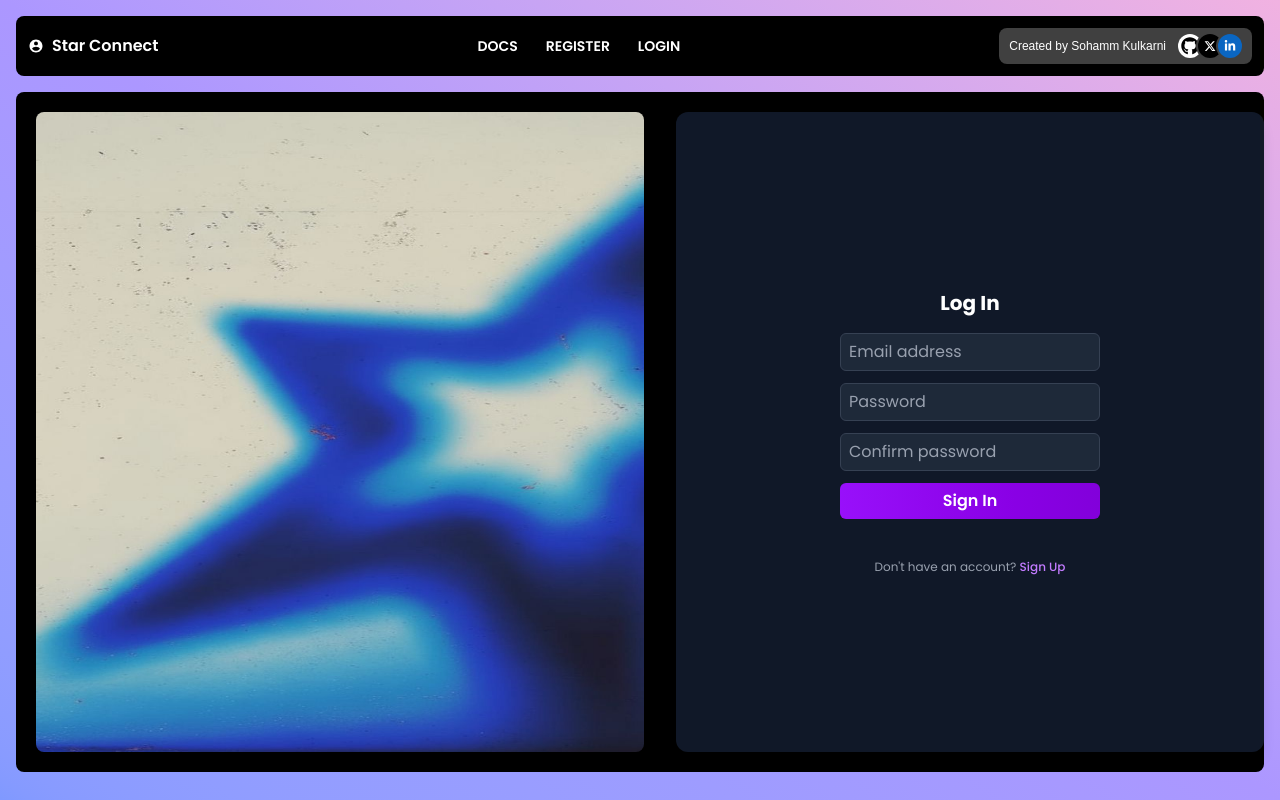
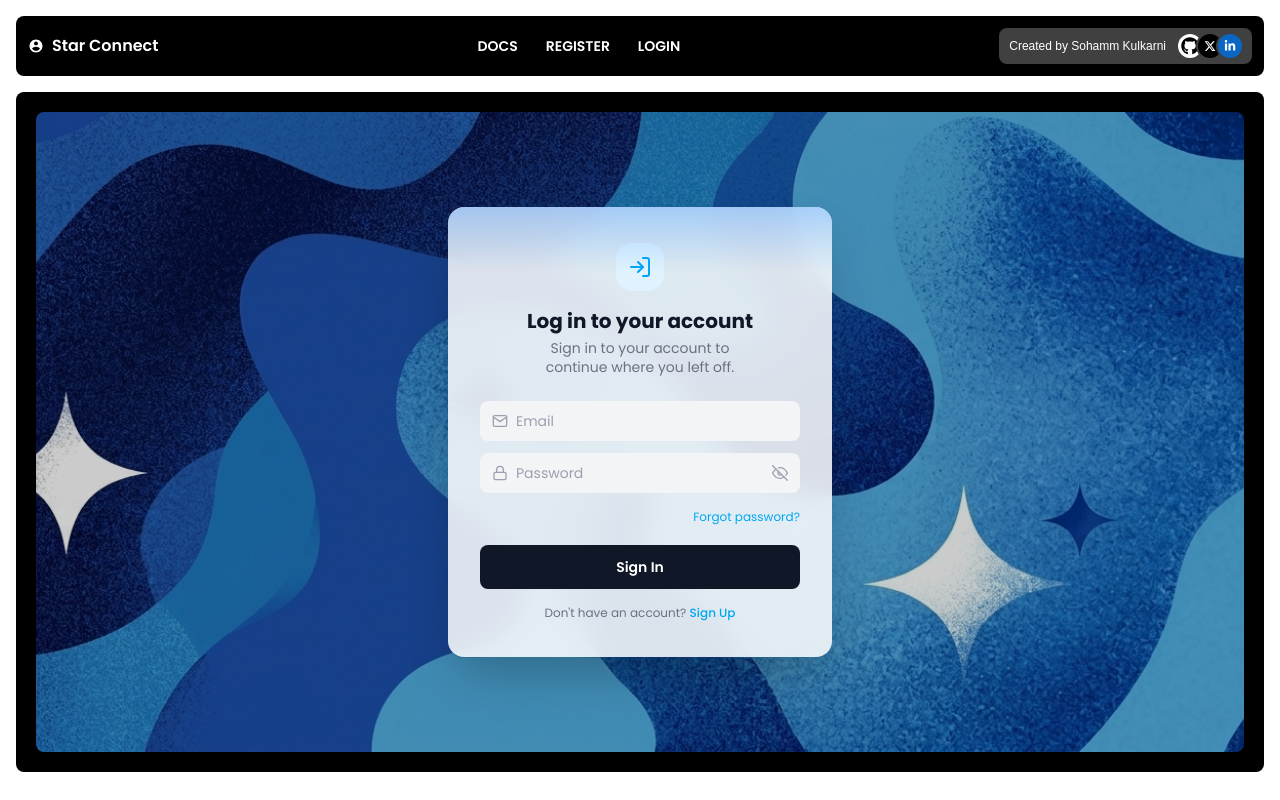
Before and after one commit to sohammk08/starconnect, a React (Vite) app: page /login in a window 1280 px wide. Built offline with nearby package versions, Linux system fonts and the light colour scheme; a web font is replaced by a local one.

Commit message:
ui/ux: Responsive nav and finalized register/login
- Made the nav responsive for mobile view

- Finalized/implemented the designs for the Login and Register pages

```diff
--- a/src/App.jsx
+++ b/src/App.jsx
@@ -14,7 +14,7 @@ function App() {
   return (
     <div className="flex h-screen w-screen">
       <Router>
-        <div className="flex h-screen w-screen bg-linear-to-tr from-[#0033ff]/50 via-[#977dff]/80 to-[#f1b2e1] dark:bg-black">
+        <div className="flex h-screen w-screen bg-white dark:bg-black">
           {userState && <Nav />}
           <div className="grow items-center">
             <Routes>
--- a/src/components/Nav.jsx
+++ b/src/components/Nav.jsx
@@ -1,11 +1,21 @@
+import { useState } from "react";
 import DevBadge from "./DevBadge";
+import { RxCross2 } from "react-icons/rx";
 import { IoMdContact } from "react-icons/io";
 import { useNavigate } from "react-router-dom";
+import { GiHamburgerMenu } from "react-icons/gi";
 
 function Nav() {
   const navigate = useNavigate();
+  const [menuOpen, setMenuOpen] = useState(false);
+
+  const handleNav = (path) => {
+    setMenuOpen(false);
+    navigate(path);
+  };
 
   return (
+    <>
       <div className="flex bg-black p-3 justify-between w-full rounded-lg">
         <h2
           className="text-white font-semibold flex items-center cursor-pointer"
@@ -14,7 +24,8 @@ function Nav() {
           <IoMdContact className="mr-2" />
           Star Connect
         </h2>
-      <ul className="flex space-x-3 my-auto">
+
+        <ul className="hidden md:flex space-x-3 my-auto">
           <li
             className="text-sm uppercase font-semibold bg-black text-white cursor-pointer rounded-lg px-2 py-1"
             onClick={() => navigate("/docs")}
@@ -34,8 +45,74 @@ function Nav() {
             Login
           </li>
         </ul>
+
+        <button
+          className="md:hidden text-white text-2xl focus:outline-none"
+          onClick={() => setMenuOpen(true)}
+        >
+          <GiHamburgerMenu />
+        </button>
+
+        <div className="hidden md:block">
           <DevBadge />
         </div>
+      </div>
+
+      <div
+        className={`fixed inset-0 z-50 flex flex-col py-5 items-center justify-between backdrop-blur-xl bg-black/40 transition-all duration-500 ease-in-out ${
+          menuOpen
+            ? "opacity-100 pointer-events-auto"
+            : "opacity-0 pointer-events-none"
+        }`}
+      >
+        <div className="flex w-full justify-between items-center px-6">
+          <div
+            className={`flex items-center text-white font-semibold text-lg transition-all duration-500 ${
+              menuOpen
+                ? "opacity-100 translate-y-0"
+                : "opacity-0 -translate-y-4"
+            }`}
+          >
+            <IoMdContact className="mr-2 text-2xl" />
+            Star Connect
+          </div>
+
+          <button
+            className={`text-white text-lg bg-white/10 border border-white/20 rounded-xl p-2 transition-all duration-500 ${
+              menuOpen ? "opacity-100 rotate-0" : "opacity-0 rotate-90"
+            }`}
+            onClick={() => setMenuOpen(false)}
+          >
+            <RxCross2 />
+          </button>
+        </div>
+
+        <ul className="flex flex-col items-center space-y-8">
+          {[
+            { label: "Docs", path: "/docs" },
+            { label: "Register", path: "/register" },
+            { label: "Login", path: "/login" },
+          ].map(({ label, path }, i) => (
+            <li
+              key={path}
+              className={`text-white text-3xl font-bold cursor-pointer transition-all duration-500 hover:opacity-70 ${
+                menuOpen
+                  ? "opacity-100 translate-y-0"
+                  : "opacity-0 translate-y-6"
+              }`}
+              style={{
+                transitionDelay: menuOpen ? `${i * 80 + 150}ms` : "0ms",
+              }}
+              onClick={() => handleNav(path)}
+            >
+              {label}
+            </li>
+          ))}
+        </ul>
+
+        <DevBadge />
+      </div>
+    </>
   );
 }
 
--- a/src/pages/Login.jsx
+++ b/src/pages/Login.jsx
@@ -1,73 +1,94 @@
-import React from "react";
 import Nav from "../components/Nav";
-import { FiStar } from "react-icons/fi";
-import { FaStar } from "react-icons/fa";
+import React, { useState } from "react";
+import { useNavigate } from "react-router-dom";
+import { FiMail, FiLock, FiEye, FiEyeOff, FiLogIn } from "react-icons/fi";
 
 function Login() {
+  const [showPassword, setShowPassword] = useState(false);
+  const navigate = useNavigate();
+
   return (
-    <div className="mx-4 mt-4">
+    <div className="mx-2 sm:mx-4 mt-4">
       <Nav />
-      <div className="flex h-[85vh] bg-black items-center mt-4 rounded-lg">
+      <div className="relative flex min-h-[85vh] bg-black items-center justify-center mt-4 rounded-lg overflow-hidden py-6 sm:py-0">
+        {/* bg */}
+        <div className="absolute inset-0 p-2 sm:p-5">
           <img
             src="/image.png"
-          className="h-[80vh] aspect-19/20 rounded-lg ml-5"
+            className="h-full w-full object-cover rounded-lg"
             alt=""
-        />
-        <form className=" flex flex-col w-4xl h-[80vh] p-8 rounded-xl justify-center items-center shadow-lg ml-8 bg-gray-900">
-          <h2 className="text-center text-xl font-bold mb-4 text-white">
-            Log In
-          </h2>
-
-          <div className="mb-3">
-            <input
-              type="email"
-              placeholder="Email address"
-              className="w-65 px-2 py-1.5 rounded-md border border-gray-700 bg-gray-800 text-white placeholder-gray-400 focus:outline-none focus:ring-1 focus:ring-purple-500 focus:border-transparent transition"
-              required
           />
         </div>
 
-          <div className="mb-3">
+        <div className="absolute inset-0 bg-black/20 rounded-lg" />
+
+        {/* Login card */}
+        <div className="relative z-10 bg-white/85 backdrop-blur-md rounded-2xl shadow-2xl px-4 sm:px-8 py-6 sm:py-9 w-full max-w-[90%] sm:max-w-sm mx-3 sm:mx-4 overflow-hidden">
+          <div className="absolute top-0 left-0 right-0 h-16 bg-linear-to-b from-blue-400/40 to-transparent rounded-t-2xl pointer-events-none" />
+          <div className="flex justify-center mb-2.5 sm:mb-4">
+            <div className="bg-sky-100 p-3 rounded-2xl">
+              <FiLogIn className="text-sky-500 text-2xl" />
+            </div>
+          </div>
+          <h1 className="text-center text-base sm:text-xl font-bold text-gray-900 mb-1">
+            Log in to your account
+          </h1>
+          <p className="text-center text-xs sm:text-sm text-gray-500 mb-4 sm:mb-6 leading-snug">
+            Sign in to your account to
+            <br className="hidden sm:block" /> continue where you left off.
+          </p>
+          <div className="flex flex-col gap-2 sm:gap-3">
+            <div className="flex items-center gap-2 bg-gray-100 rounded-lg px-3 py-2 sm:py-2.5">
+              <FiMail className="text-gray-400 text-base shrink-0" />
               <input
-              type="password"
-              placeholder="Password"
-              className="w-65 px-2 py-1.5 rounded-md border border-gray-700 bg-gray-800 text-white placeholder-gray-400 focus:outline-none focus:ring-1 focus:ring-purple-500 focus:border-transparent transition"
-              required
+                type="email"
+                placeholder="Email"
+                className="bg-transparent text-sm text-gray-700 placeholder-gray-400 outline-none w-full"
               />
             </div>
-
-          <div className="mb-3">
+            <div className="flex items-center gap-2 bg-gray-100 rounded-lg px-3 py-2 sm:py-2.5">
+              <FiLock className="text-gray-400 text-base shrink-0" />
               <input
-              type="password"
-              placeholder="Confirm password"
-              className="w-65 px-2 py-1.5 rounded-md border border-gray-700 bg-gray-800 text-white placeholder-gray-400 focus:outline-none focus:ring-1 focus:ring-purple-500 focus:border-transparent transition"
-              required
+                type={showPassword ? "text" : "password"}
+                placeholder="Password"
+                className="bg-transparent text-sm text-gray-700 placeholder-gray-400 outline-none w-full"
               />
+              <button
+                type="button"
+                onClick={() => setShowPassword(!showPassword)}
+                className="text-gray-400 hover:text-gray-600 transition-colors shrink-0"
+              >
+                {showPassword ? (
+                  <FiEye className="text-base" />
+                ) : (
+                  <FiEyeOff className="text-base" />
+                )}
+              </button>
             </div>
-
+            <div
+              className="flex justify-end py-1 text-xs text-sky-500 hover:text-sky-400 transition-colors"
+              onClick={() => navigate("/forgot-password")}
+            >
+              Forgot password?
+            </div>
             <button
-            type="submit"
-            className="w-65 py-1.5 px-2 rounded-md text-white font-semibold bg-linear-to-r from-purple-600 to-purple-700 hover:from-purple-700 hover:to-purple-800 transition duration-200 mb-3"
+              onClick={() => navigate("/dashboard")}
+              className="mt-1 w-full bg-gray-900 hover:bg-gray-700 active:scale-95 transition-all text-white text-sm font-semibold rounded-lg py-2.5 sm:py-3"
             >
               Sign In
             </button>
 
-          <div className="relative mb-3">
-            <div className="absolute inset-0 flex items-center">
-              <div className="w-full border-t border-gray-700"></div>
+            <p className="text-center text-xs text-gray-500 mt-1">
+              Don't have an account?{" "}
+              <span
+                onClick={() => navigate("/register")}
+                className="text-sky-500 hover:text-sky-400 font-medium cursor-pointer transition-colors"
+              >
+                Sign Up
+              </span>
+            </p>
           </div>
         </div>
-
-          <p className="text-center text-xs text-gray-400 mt-4">
-            Don't have an account?{" "}
-            <a
-              href="/login"
-              className="text-purple-400 hover:text-purple-300 font-medium"
-            >
-              Sign Up
-            </a>
-          </p>
-        </form>
       </div>
     </div>
   );
--- a/src/pages/Register.jsx
+++ b/src/pages/Register.jsx
@@ -1,73 +1,89 @@
-import React from "react";
+import {
+  FiEye,
+  FiUser,
+  FiMail,
+  FiLock,
+  FiEyeOff,
+  FiUserPlus,
+} from "react-icons/fi";
 import Nav from "../components/Nav";
-import { FiStar } from "react-icons/fi";
-import { FaStar } from "react-icons/fa";
+import React, { useState } from "react";
 
 function Register() {
+  const [showPassword, setShowPassword] = useState(false);
+
   return (
-    <div className="mx-4 mt-4">
+    <div className="mx-2 sm:mx-4 mt-4">
       <Nav />
-      <div className="flex h-[85vh] bg-black items-center mt-4 rounded-lg">
+      <div className="relative flex min-h-[85vh] bg-black items-center justify-center mt-4 rounded-lg overflow-hidden py-6 sm:py-0">
+        {/* bg */}
+        <div className="absolute inset-0 p-2 sm:p-5">
           <img
             src="/image.png"
-          className="h-[80vh] aspect-19/20 rounded-lg ml-5"
+            className="h-full w-full object-cover rounded-lg"
             alt=""
-        />
-        <form className=" flex flex-col w-4xl h-[80vh] p-8 rounded-xl justify-center items-center shadow-lg ml-8 bg-gray-900">
-          <h2 className="text-center text-xl font-bold mb-4 text-white">
-            Create an account
-          </h2>
-
-          <div className="mb-3">
-            <input
-              type="email"
-              placeholder="Email address"
-              className="w-65 px-2 py-1.5 rounded-md border border-gray-700 bg-gray-800 text-white placeholder-gray-400 focus:outline-none focus:ring-1 focus:ring-purple-500 focus:border-transparent transition"
-              required
           />
         </div>
 
-          <div className="mb-3">
+        <div className="absolute inset-0 bg-black/20 rounded-lg" />
+
+        {/* Register Card */}
+        <div className="relative z-10 bg-white/85 backdrop-blur-md rounded-2xl shadow-2xl px-4 sm:px-8 py-6 sm:py-9 w-full max-w-[90%] sm:max-w-sm mx-3 sm:mx-4 overflow-hidden">
+          <div className="absolute top-0 left-0 right-0 h-16 bg-linear-to-b from-blue-400/40 to-transparent rounded-t-2xl pointer-events-none" />
+          <div className="flex justify-center mb-2.5 sm:mb-4">
+            <div className="bg-sky-100 p-3 rounded-2xl">
+              <FiUserPlus className="text-sky-500 text-2xl" />
+            </div>
+          </div>
+          <h1 className="text-center text-base sm:text-xl font-bold text-gray-900 mb-1">
+            Create your account
+          </h1>
+          <p className="text-center text-xs sm:text-sm text-gray-500 mb-4 sm:mb-6 leading-snug">
+            Sign up to start saving contacts for reference or backups. For free!
+          </p>
+          <div className="flex flex-col gap-2 sm:gap-3">
+            <div className="flex items-center gap-2 bg-gray-100 rounded-lg px-3 py-2 sm:py-2.5">
+              <FiUser className="text-gray-400 text-base shrink-0" />
               <input
-              type="password"
-              placeholder="Password"
-              className="w-65 px-2 py-1.5 rounded-md border border-gray-700 bg-gray-800 text-white placeholder-gray-400 focus:outline-none focus:ring-1 focus:ring-purple-500 focus:border-transparent transition"
-              required
+                type="text"
+                placeholder="Your Name"
+                className="bg-transparent text-sm text-gray-700 placeholder-gray-400 outline-none w-full"
               />
             </div>
 
-          <div className="mb-3">
+            <div className="flex items-center gap-2 bg-gray-100 rounded-lg px-3 py-2.5">
+              <FiMail className="text-gray-400 text-base shrink-0" />
               <input
-              type="password"
-              placeholder="Confirm password"
-              className="w-65 px-2 py-1.5 rounded-md border border-gray-700 bg-gray-800 text-white placeholder-gray-400 focus:outline-none focus:ring-1 focus:ring-purple-500 focus:border-transparent transition"
-              required
+                type="email"
+                placeholder="Email"
+                className="bg-transparent text-sm text-gray-700 placeholder-gray-400 outline-none w-full"
               />
             </div>
 
+            <div className="flex items-center gap-2 bg-gray-100 rounded-lg px-3 py-2.5">
+              <FiLock className="text-gray-400 text-base shrink-0" />
+              <input
+                type={showPassword ? "text" : "password"}
+                placeholder="Password"
+                className="bg-transparent text-sm text-gray-700 placeholder-gray-400 outline-none w-full"
+              />
               <button
-            type="submit"
-            className="w-65 py-1.5 px-2 rounded-md text-white font-semibold bg-linear-to-r from-purple-600 to-purple-700 hover:from-purple-700 hover:to-purple-800 transition duration-200 mb-3"
+                type="button"
+                onClick={() => setShowPassword(!showPassword)}
+                className="text-gray-400 hover:text-gray-600 transition-colors shrink-0"
               >
-            Sign Up
+                {showPassword ? (
+                  <FiEye className="text-base" />
+                ) : (
+                  <FiEyeOff className="text-base" />
+                )}
               </button>
-
-          <div className="relative mb-3">
-            <div className="absolute inset-0 flex items-center">
-              <div className="w-full border-t border-gray-700"></div>
+            </div>
+            <button className="mt-1 w-full bg-gray-900 hover:bg-gray-700 active:scale-95 transition-all text-white text-sm font-semibold rounded-lg py-2.5 sm:py-3">
+              Get Started
+            </button>
           </div>
         </div>
-
-          <p className="text-center text-xs text-gray-400 mt-4">
-            Already have an account?{" "}
-            <a
-              href="/login"
-              className="text-purple-400 hover:text-purple-300 font-medium"
-            >
-              Sign in
-            </a>
-          </p>
-        </form>
       </div>
     </div>
   );
```
Also changed, not shown: public/image.png, public/image3.png (added). Lines whose indentation alone changed are shown as unchanged.
